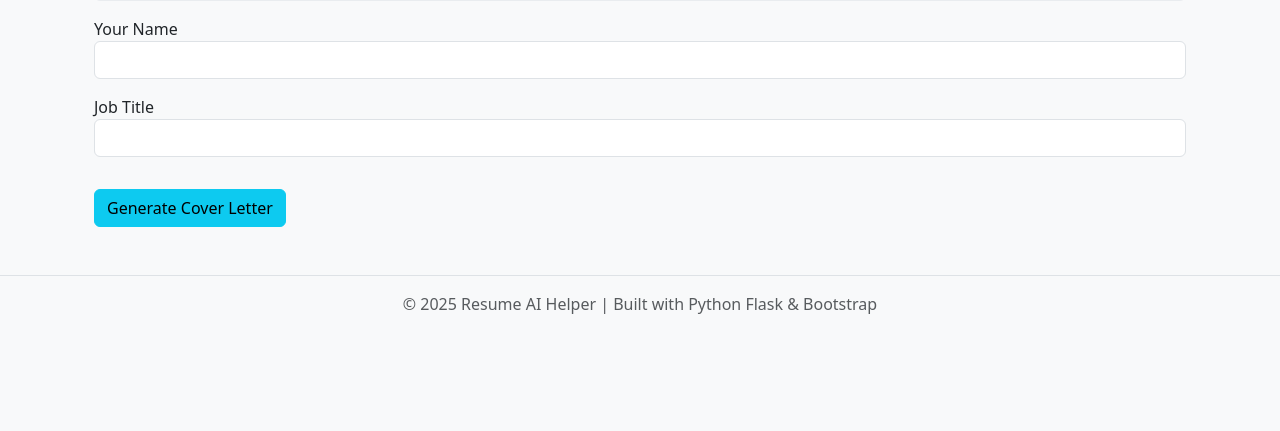
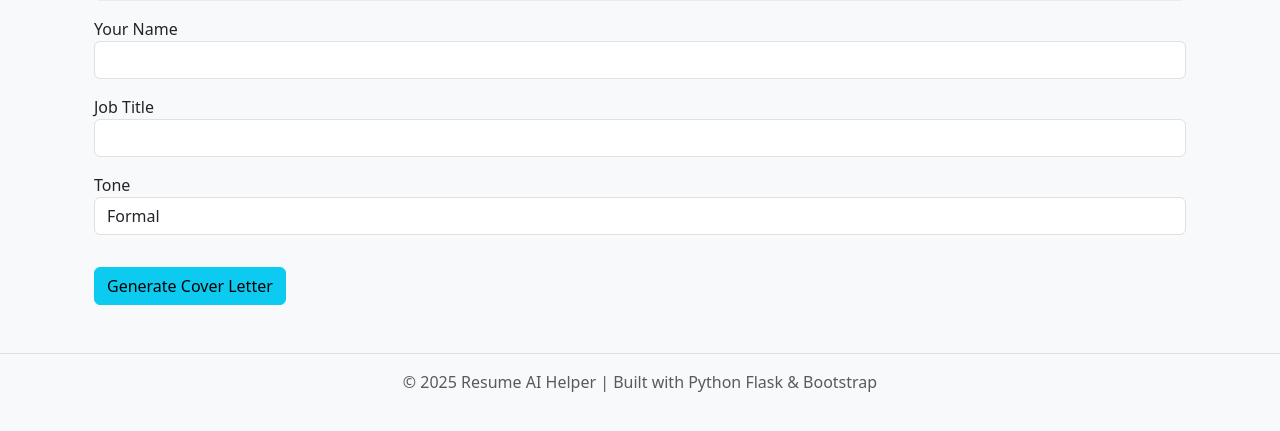
Before and after one commit to gustavowmarques/resume-ai-helper, a Flask app: page /ai_suggestions in a window 1280 px wide. Shown: the part 207-638 px from the top of the page. Run offline with Flask 3, Linux system fonts and the light colour scheme; some libraries are stand-ins or nearby versions.

Commit message:
drop-down added to let userd choose the tone of the cover letter

```diff
--- a/app.py
+++ b/app.py
@@ -125,6 +125,7 @@ def cover_letter():
     job = request.form.get("job", "")
     user_name = request.form.get("name", "Your Name")
     job_title = request.form.get("job_title", "the advertised position")
+    tone = request.form.get("tone", "formal")
 
     prompt = f"""
 Using the resume and job description below, write a personalized cover letter for a position titled '{job_title}'.
@@ -135,7 +136,7 @@ Resume:
 Job Description:
 {job}
 
-Please make the tone professional and enthusiastic. Sign it off with: {user_name}
+Use a {tone} tone in your writing. Sign it off with: {user_name}
 """
 
     try:
--- a/templates/ai_suggestions.html
+++ b/templates/ai_suggestions.html
@@ -20,6 +20,16 @@
         <input class="form-control" type="text" name="job_title" required>
     </div>
 
+    <!-- Tone dropdown -->
+    <div class="mb-3">
+        <label for="tone">Tone</label>
+        <select class="form-control" name="tone" id="tone">
+        <option value="formal">Formal</option>
+        <option value="confident">Confident</option>
+        <option value="friendly">Friendly</option>
+        </select>
+    </div>
+
     <button class="btn btn-info mt-3">Generate Cover Letter</button>
 </form>
 
```
